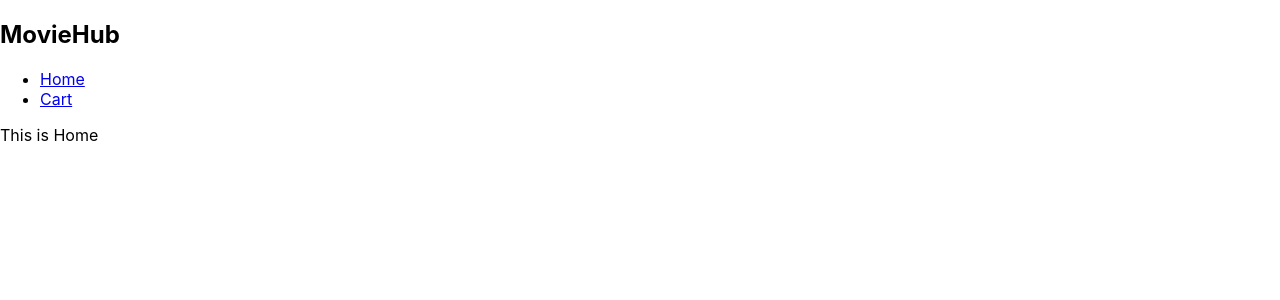
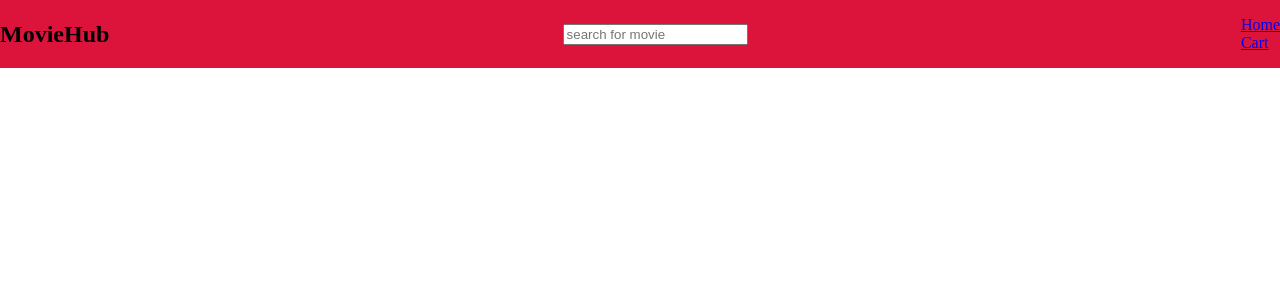
Before and after one commit to bayezid-m/moviehub, a React (Create React App) app: page / in a window 1280 px wide. Shown: the top 300 px of the page. Built offline with nearby package versions, Linux system fonts and the light colour scheme; the HTML template or start-up script is replaced by a standard one.

Commit message:
create navbar

```diff
--- a/src/App.css
+++ b/src/App.css
@@ -1,38 +1,6 @@
-.App {
-  text-align: center;
+.navbar {
+  display: flex;
+  align-items: center;
+  justify-content: space-between;
+  background-color: crimson;
 }
-
-.App-logo {
-  height: 40vmin;
-  pointer-events: none;
-}
-
-@media (prefers-reduced-motion: no-preference) {
-  .App-logo {
-    animation: App-logo-spin infinite 20s linear;
-  }
-}
-
-.App-header {
-  background-color: #282c34;
-  min-height: 100vh;
-  display: flex;
-  flex-direction: column;
-  align-items: center;
-  justify-content: center;
-  font-size: calc(10px + 2vmin);
-  color: white;
-}
-
-.App-link {
-  color: #61dafb;
-}
-
-@keyframes App-logo-spin {
-  from {
-    transform: rotate(0deg);
-  }
-  to {
-    transform: rotate(360deg);
-  }
-}
--- a/src/Pages/Homepage.js
+++ b/src/Pages/Homepage.js
@@ -1,11 +1,10 @@
-import React from 'react'
+import React from 'react';
+import Items from '../components/Items';
 
 const Homepage = () => {
-  return (
-    <div>
-      This is Home
-    </div>
-  )
-}
+  return <div>
+    <Items />
+  </div>;
+};
 
-export default Homepage
+export default Homepage;
--- a/src/Pages/Layout.js
+++ b/src/Pages/Layout.js
@@ -1,10 +1,12 @@
 import { Outlet, Link } from 'react-router-dom';
+import Form from '../components/Form';
 
 const Layout = () => {
   return (
     <>
-      <nav>
+      <nav className='navbar'>
         <h2 className="movie--title">MovieHub</h2>
+        <Form />
         <ul className="layout--list">
           <li>
             <Link to='/'>Home</Link>
--- /dev/null
+++ b/src/components/Form.js
@@ -0,0 +1,11 @@
+import React from 'react';
+
+const Form = () => {
+  return (
+    <div>
+      <input type='text' name='' id='search' placeholder='search for movie' />
+    </div>
+  );
+};
+
+export default Form;
--- /dev/null
+++ b/src/components/Items.js
@@ -0,0 +1,11 @@
+import React from 'react'
+
+const Items = () => {
+  return (
+    <>
+
+    </>
+  )
+}
+
+export default Items
--- a/src/index.css
+++ b/src/index.css
@@ -1,13 +1,7 @@
 body {
   margin: 0;
-  font-family: -apple-system, BlinkMacSystemFont, 'Segoe UI', 'Roboto', 'Oxygen',
-    'Ubuntu', 'Cantarell', 'Fira Sans', 'Droid Sans', 'Helvetica Neue',
-    sans-serif;
-  -webkit-font-smoothing: antialiased;
-  -moz-osx-font-smoothing: grayscale;
 }
 
-code {
-  font-family: source-code-pro, Menlo, Monaco, Consolas, 'Courier New',
-    monospace;
+ul {
+  list-style: none;
 }
```
